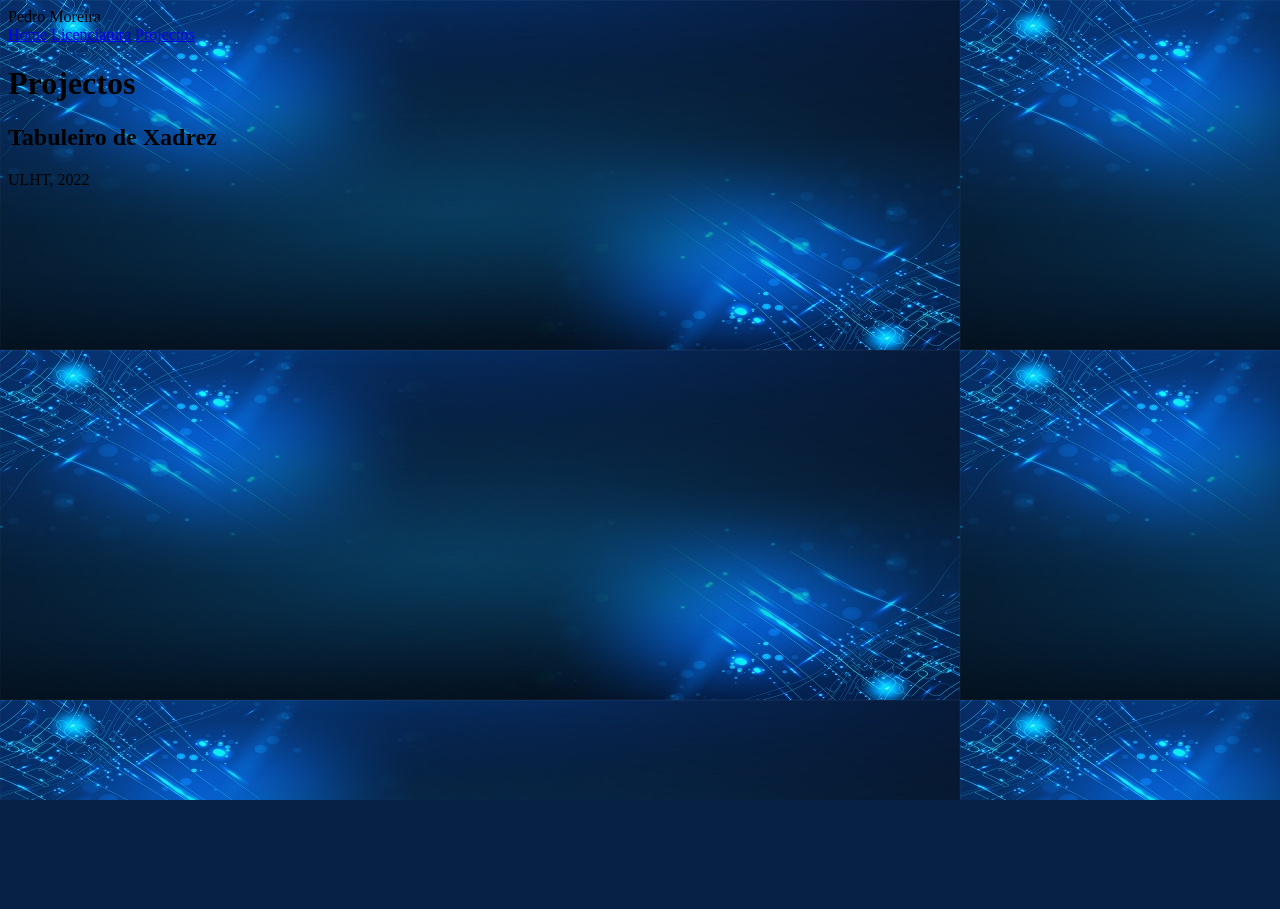
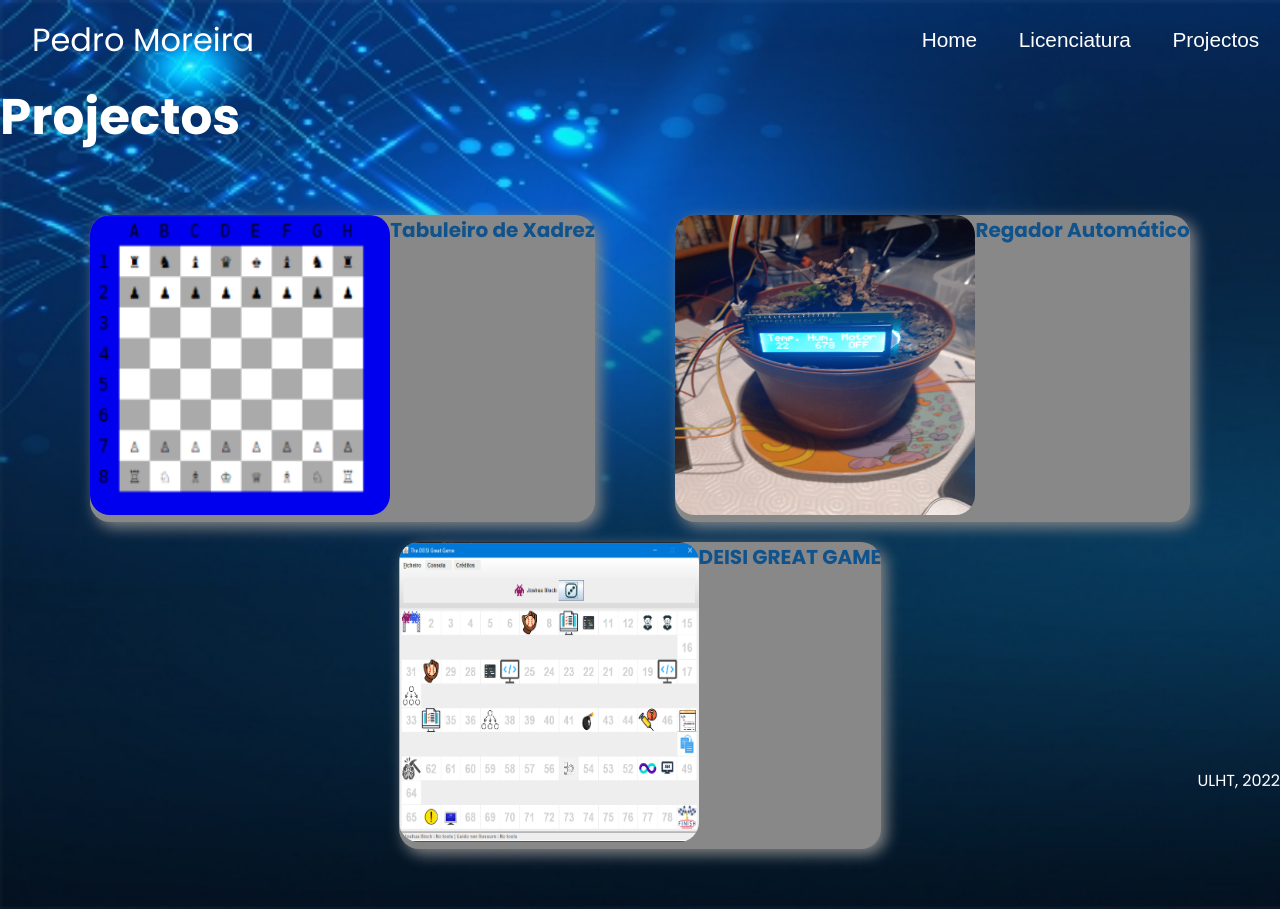
Before and after one commit to PedroMoreira-a22002701/portfolio, a Django app: page /projectos in a window 1280 px wide. Before the commit the page ends 800 px from the top, so only its background shows below. Run offline with Django 4.2, Linux system fonts and the light colour scheme.

Commit message:
Projectos Quase Terminado

```diff
--- /dev/null
+++ b/portfolio/static/portfolio/css/projectos.css
@@ -0,0 +1,112 @@
+@import url('https://fonts.googleapis.com/css2?family=Poppins:wght@200;300;400;500;600;700&display=swap');
+*{
+    margin: 0;
+    padding: 0;
+    box-sizing: border-box;
+    font-family: 'Poppins', sans-serif;
+}
+
+h1 {
+    font-size: 50px;
+    color: #ffffff;;;
+
+}
+h2 {
+ font-size: 20px;
+ color: rgb(15, 82, 140);
+
+}
+body {
+  background-repeat: no-repeat;
+  background-size: cover;
+}
+
+main {
+  display: grid;
+  background-repeat: no-repeat;
+  background-position: center;
+  background-attachment: fixed;
+  background-size: cover;
+}
+header {
+    height: 10vh;
+    color: #ffffff;
+    top: 0;
+    display:flex;
+    justify-content: space-between;
+    align-items: center;
+  }
+
+
+
+  header div {
+    font-size: 2em;
+    padding: 1em;
+  }
+
+  header nav {
+    display:flex;
+
+    justify-contents: flex-end;
+  }
+  header nav > a:hover {
+    /*color: rgb(184, 53, 53);*/
+
+  }
+
+
+  nav a {
+    padding: 0 1em;
+    text-decoration: none;
+    font-size: 1.3rem;
+    color: #ffffff;
+    font-family: Arial, Helvetica, sans-serif;
+  }
+
+
+
+  footer {
+    height: 5vh;
+    display: flex;
+    justify-content: flex-end;
+     color: #ffffff;
+    align-items: center;
+    position: absolute;
+    bottom: 0;
+    left: 0;
+    right: 0;
+  }
+.projectos {
+    display: flex;
+    flex-flow: row wrap;
+    justify-content: space-around;
+    padding: 50px;
+}
+.projectos > div {
+
+    background-color: #888888;
+    display: flex;
+    justify-content: space-around;
+    border-radius: 20px;
+    box-shadow: 5px 5px 15px #888888;
+    margin: 10px;
+
+}
+
+.projectos div img {
+    width: 300px;
+    height: 300px;
+    border-radius: 20px;
+}
+
+.projectos div div:last-child {
+
+    width: 150px;
+    background-color: white;
+    padding: 20px;
+    border-radius: 0 20px 20px 0;
+    display: inline-block;
+    flex-flow: row wrap;
+    justify-content: center;
+    align-items: center;
+}
--- a/portfolio/templates/portfolio/licenciatura.html
+++ b/portfolio/templates/portfolio/licenciatura.html
@@ -18,7 +18,7 @@
             </ul>
             <br> </br>
             <a>Projecto: Regador Automático</a>
-            <a>Review: ★★★★</a>
+            <a>Review: ⭐️⭐️⭐️⭐️</a>
         </div>
         <div>
             <h3>Linguagens de Programação II</h3>
@@ -33,7 +33,7 @@
             </ul>
 
             <a>Projecto: THE DEISI GREAT GAME</a>
-            <a>Review: ★★★★★</a>
+            <a>Review: ⭐️⭐️⭐️⭐️⭐️</a>
         </div>
 
         <div>
@@ -50,7 +50,7 @@
 
             <a>Projecto: Tabuleiro de Xadrez</a>
             <br></br>
-            <a>Review: ★★★★</a>
+            <a>Review: ⭐️⭐️⭐️⭐️</a>
         </div>
     </div>
 
--- a/portfolio/templates/portfolio/projectos.html
+++ b/portfolio/templates/portfolio/projectos.html
@@ -1,13 +1,24 @@
 {% extends 'portfolio/layout.html' %}
+{% load static %}
 {% block main %}
-    <div class="HeroImage">
+<link rel="stylesheet" href="{% static 'portfolio/css/projectos.css' %}">
         <h1>Projectos</h1>
         <div class="projectos">
-            <h2>Tabuleiro de Xadrez</h2>
+            <div>
+                <div><img src="{% static 'portfolio/images/xadrez.png' %}"></div>
+                <h2>Tabuleiro de Xadrez</h2>
+
+            </div>
+            <div>
+                <div><img src="{% static 'portfolio/images/regador.jpg' %}"></div>
+                <h2>Regador Automático</h2>
 
 
-
-
+            </div>
+            <div>
+                <div><img src="{% static 'portfolio/images/deisi.png' %}"></div>
+                <h2>DEISI GREAT GAME</h2>
+            </div>
         </div>
     </div>
 {% endblock %}
```
Also changed, not shown: portfolio/static/portfolio/images/deisi.png (added), portfolio/static/portfolio/images/regador.jpg (added), portfolio/static/portfolio/images/xadrez.png (added).
